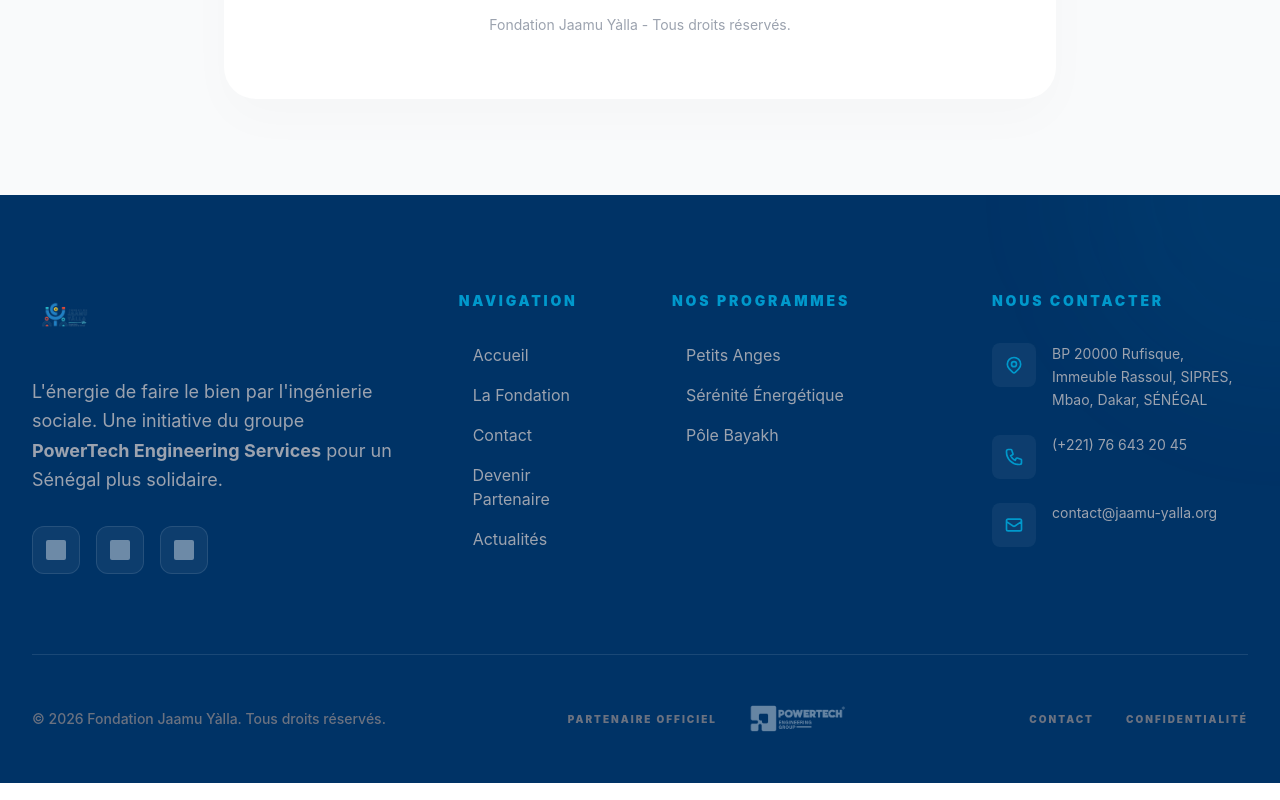
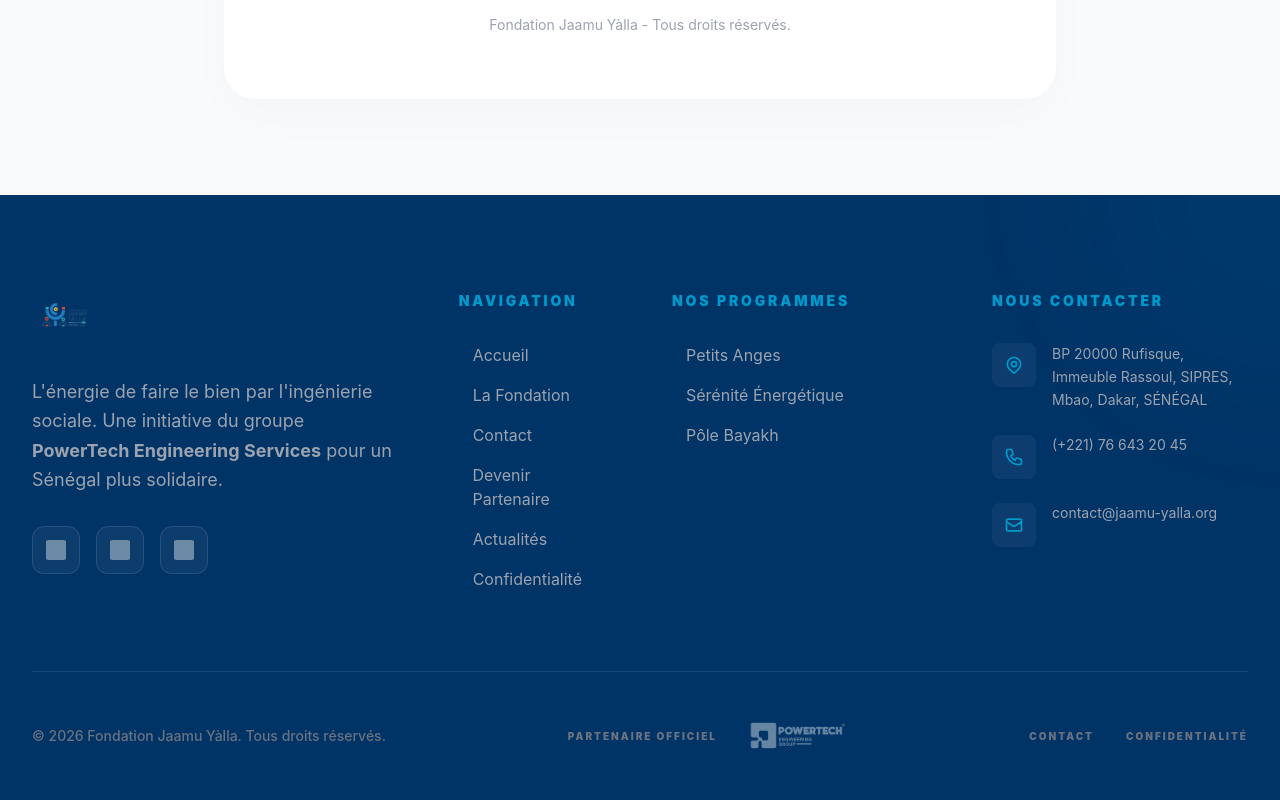
Before and after one commit to Sall893/Fondation-Jammu-Yalla, a React (Vite) app: page /politique-de-confidentialite in a window 1280 px wide. Shown: the part 1827-2627 px from the top of the page. Built offline with nearby package versions, Linux system fonts and the light colour scheme; no server answers.

Commit message:
docs: add Privacy Policy link to Footer navigation for better visibility

```diff
--- a/src/components/Footer.jsx
+++ b/src/components/Footer.jsx
@@ -45,7 +45,8 @@ const Footer = () => {
                                 { name: 'La Fondation', path: '/la-fondation' },
                                 { name: 'Contact', path: '/contact' },
                                 { name: 'Devenir Partenaire', path: '/devenir-partenaire' },
-                                { name: 'Actualités', path: '/news' }
+                                { name: 'Actualités', path: '/news' },
+                                { name: 'Confidentialité', path: '/politique-de-confidentialite' }
                             ].map(link => (
 
                                 <li key={link.name}>
```
